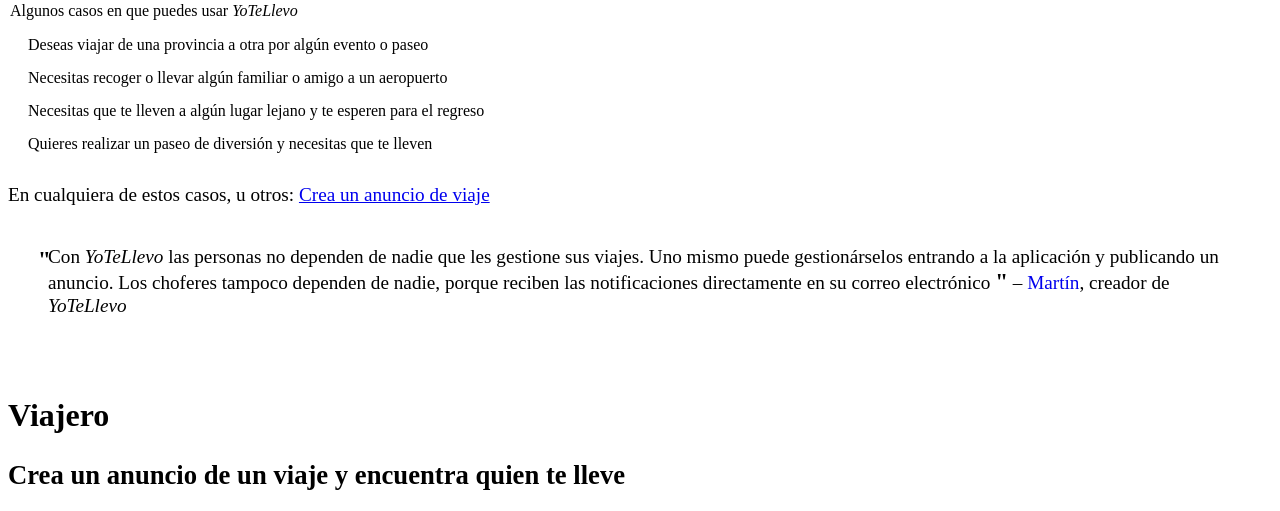
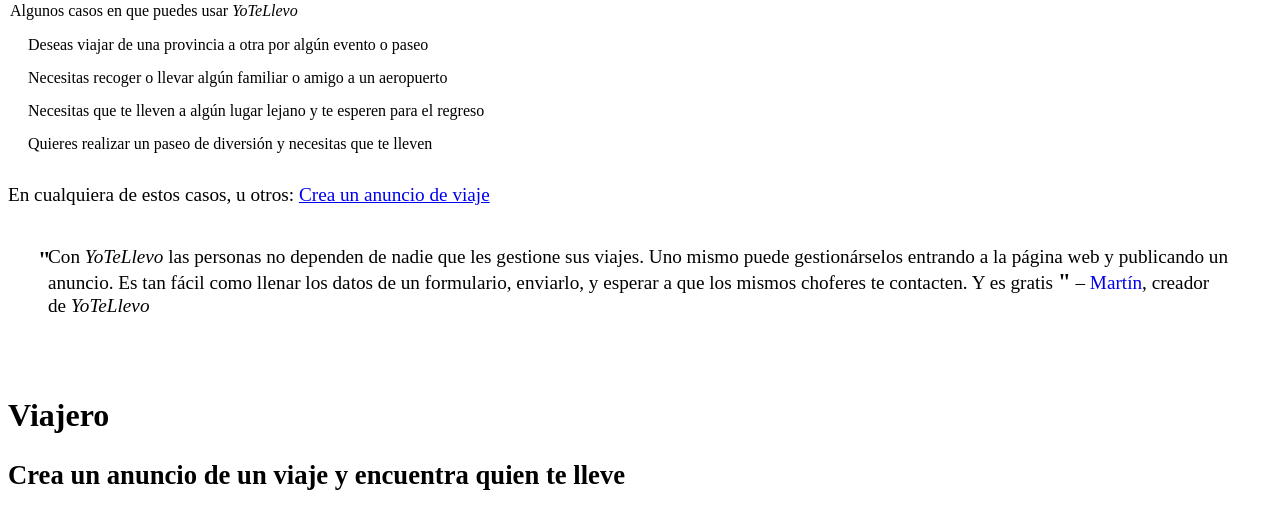
Before and after one commit to mortinp/crud-forms-handler, a CakePHP app: template app/View/Pages/home.ctp in a window 1280 px wide. Shown: the part 437-948 px from the top of the page. Run offline with PHP 8.4 and a stand-in for CakePHP, Linux system fonts and the light colour scheme; the template is opened without the code that fills it, so the values that code supplies are empty; form fields are guessed from the names that the template uses; some libraries are stand-ins or nearby versions.

Commit message:
few updates

```diff
--- a/app/View/Pages/home.ctp
+++ b/app/View/Pages/home.ctp
@@ -2,6 +2,7 @@
 $isLoggedIn = AuthComponent::user('id') ? true : false;
 ?>
 
+<?php if(!$isLoggedIn) :?>
 <p>
     <small>¿Ya sabes qué es <em>YoTeLlevo</em>?
     <?php echo $this->Html->link(__('Entra'), array('controller' => 'users', 'action' => 'login')) ?>
@@ -9,6 +10,7 @@
     <?php echo $this->Html->link(__('Regístrate'), array('controller' => 'users', 'action' => 'register')) ?>
     </small>
 </p>
+<?php endif?>
 
 <div class="container" style="/*background-color: lightblue*/">
     <div class="row">
@@ -39,8 +41,9 @@
                 <big><!--<i class="icon-quote-left"></i> -->
                     <div style="position: absolute;margin-left: -10px"><big><b>"</b></big></div>
                     Con <em>YoTeLlevo</em> las personas no dependen de nadie que les gestione sus viajes.
-                    Uno mismo puede gestionárselos entrando a la aplicación y publicando un anuncio.
-                    Los choferes tampoco dependen de nadie, porque reciben las notificaciones directamente en su correo electrónico
+                    Uno mismo puede gestionárselos entrando a la página web y publicando un anuncio.
+                    Es tan fácil como llenar los datos de un formulario, enviarlo, y esperar a que los mismos choferes te contacten.
+                    Y es gratis
                     <big><b>"</b></big><!-- <i class="icon-quote-right"></i> -->
                     <span style="/*color: #000*/">&ndash; <a href="http://twitter.com/martinproenza" style="text-decoration: none">Martín</a>, creador de <em>YoTeLlevo</em></span>
                 </big>
```
Also changed, not shown: app/View/Travels/view.ctp (+8 -8 lines).
